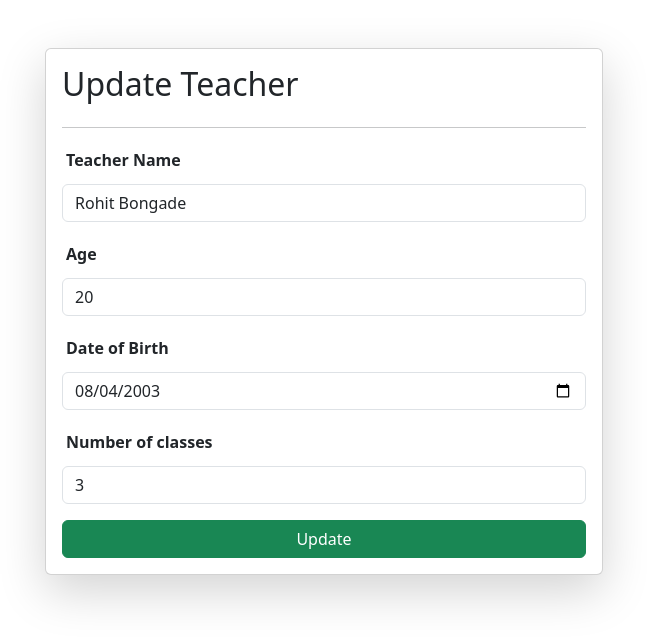
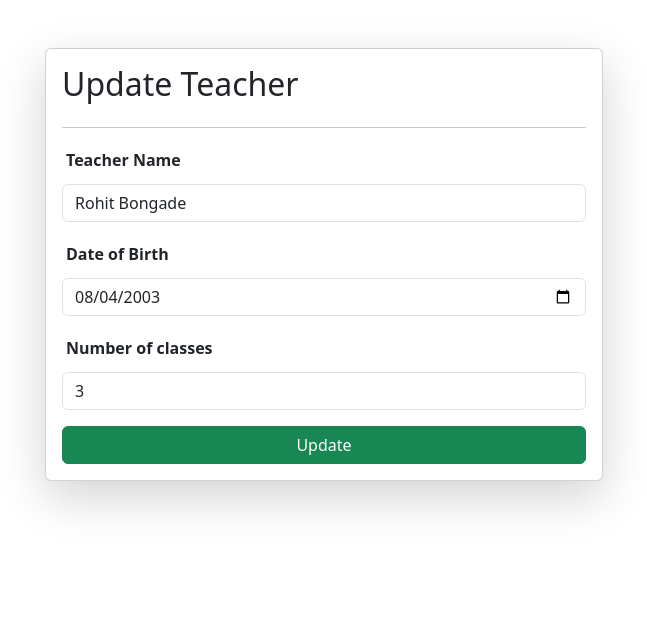
Before and after one commit to rohit-bon/teacher_management_application_simpplr, a Django app: page /update-teacher/1 in a window 1280 px wide. Shown: the part 56-699 px from the top of the page, without its empty margins (316-963 px from the left). Run offline with Django 5.2, Linux system fonts and the light colour scheme; data comes from the database, SQL or seed files in the repository; both versions use the stored data as it was after the commit.

Commit message:
more corner cases fixed

```diff
--- a/teachers/models.py
+++ b/teachers/models.py
@@ -4,9 +4,9 @@ from django.forms import ValidationError
 
 class Teacher(models.Model):
     full_name = models.CharField(max_length=250)
-    age = models.IntegerField()
+    age = models.PositiveIntegerField()
     date_of_birth = models.DateField()
-    number_of_classes = models.IntegerField()
+    number_of_classes = models.PositiveIntegerField()
 
     class Meta:
         unique_together = ('full_name', 'date_of_birth')
--- a/teachers/templates/home/update.html
+++ b/teachers/templates/home/update.html
@@ -3,24 +3,17 @@
   <div class="container mt-5">
     {% comment %}UPDATE TEACHER FORM{% endcomment %}
     <form class="col-6 max-auto card p-3 shadow-lg container" method="post" enctype="multipart/form-data">
+      {% comment %} Apply usin put {% endcomment %}
       {% csrf_token %}
       <h2>Update Teacher</h2>
       <hr />
-
+      <input type="hidden" name="_method" value="PUT">
       {% comment %}UPDATE TEACHER NAME{% endcomment %}
       <div class="mb-3">
         <div class="d-flex justify-content-start p-1">
           <label for="inputTeacherName" class="form-label"><b>Teacher Name</b></label>
         </div>
         <input type="text" value="{{ teacher.full_name }}" class="form-control" placeholder="Teacher Name" name="teacher_name" />
-      </div>
-
-      {% comment %}UPDATE TEACHER AGE{% endcomment %}
-      <div class="mb-3">
-        <div class="d-flex justify-content-start p-1">
-          <label for="inputTeacherAge" class="form-label"><b>Age</b></label>
-        </div>
-        <input type="number" value="{{ teacher.age }}" class="form-control" placeholder="Age" name="teacher_age" />
       </div>
 
       {% comment %}UPDATE TEACHER DOB{% endcomment %}
--- a/teachers/views.py
+++ b/teachers/views.py
@@ -17,34 +17,30 @@ def calculate_age(date_of_birth):
     age = today.year - dob.year - ((today.month, today.day) < (dob.month, dob.day))
     return age
 
-def home(request):  # sourcery skip: extract-method
+def home(request):
     error_message = None
+
     # Add Teacher, CREATE OPERATION
     if request.method == "POST":
         data = request.POST
 
         full_name = data.get("teacher_name")
-        age = data.get("teacher_age")
         date_of_birth = data.get("teacher_dob")
         number_of_classes = data.get("teacher_number_of_classes")
 
         try:
             dob_age = calculate_age(date_of_birth)
-            print(dob_age)
-            if int(age) < 18:
+            if dob_age < 18:
                 raise AgeValidationError("Age must be at least 18.")
-            elif dob_age != int(age):
-                raise AgeValidationError("Age is not same as per DOB.")
             Teacher.objects.create(
                 full_name = full_name,
-                age = age,
+                age = int(dob_age),
                 date_of_birth = date_of_birth,
                 number_of_classes = number_of_classes
             )
         except IntegrityError:
             error_message = "A teacher with this name and date of birth already exists."
         except ValueError:
-            print('error occur')
             error_message = "Empty Fields are not allowed."
         except AgeValidationError as e:
             error_message = e
@@ -101,40 +97,38 @@ def delete_teacher(request, id):
 
 
 # Update Teacher, UPDATE OPERATION
-def update_teacher(request, id):  # sourcery skip: extract-method
+def update_teacher(request, id):
     error_message = None
     queryset = Teacher.objects.get(id = id)
 
     if request.method == "POST":
-        data = request.POST
+        if request.POST.get('_method') == 'PUT':
+            data = request.POST
 
-        full_name = data.get("teacher_name")
-        age = data.get("teacher_age")
-        date_of_birth = data.get("teacher_dob")
-        number_of_classes = data.get("teacher_number_of_classes")
+            full_name = data.get("teacher_name")
+            date_of_birth = data.get("teacher_dob")
+            number_of_classes = data.get("teacher_number_of_classes")
 
-        try:
-            dob_age = calculate_age(date_of_birth)
-            if int(age) < 18:
-                raise AgeValidationError("Age must be at least 18.")
-            elif dob_age != int(age):
-                raise AgeValidationError("Age is not same as per DOB.")
-            queryset.full_name = full_name
-            queryset.age = age
-            queryset.date_of_birth = date_of_birth
-            queryset.number_of_classes = number_of_classes
-            queryset.save()
-        except IntegrityError:
-            error_message = "A teacher with this name and date of birth already exists."
-        except ValueError:
-            error_message = "Empty Fields are not allowed."
-        except AgeValidationError as e:
-            error_message = e
-        except ValidationError:
-            error_message = "Empty Fields or wrong input are not allowed."
+            try:
+                dob_age = calculate_age(date_of_birth)
+                if int(dob_age) < 18:
+                    raise AgeValidationError("Age must be at least 18.")
+                queryset.full_name = full_name
+                queryset.age = int(dob_age)
+                queryset.date_of_birth = date_of_birth
+                queryset.number_of_classes = number_of_classes
+                queryset.save()
+            except IntegrityError:
+                error_message = "A teacher with this name and date of birth already exists."
+            except ValueError:
+                error_message = "Empty Fields are not allowed."
+            except AgeValidationError as e:
+                error_message = e
+            except ValidationError:
+                error_message = "Empty Fields or wrong input are not allowed."
 
-        if not error_message:
-            return redirect('/')
+            if not error_message:
+                return redirect('/')
 
     context = {'teacher': queryset, 'error_message': error_message}
 
```
Also changed, not shown: teachers/templates/home/index.html (+0 -8 lines), db.sqlite3.
